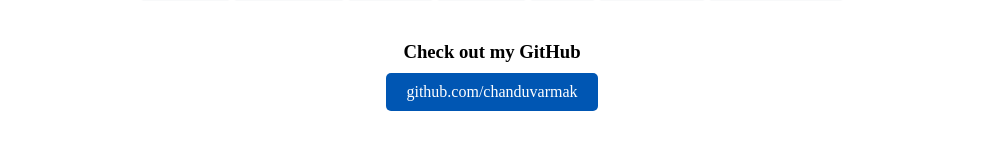
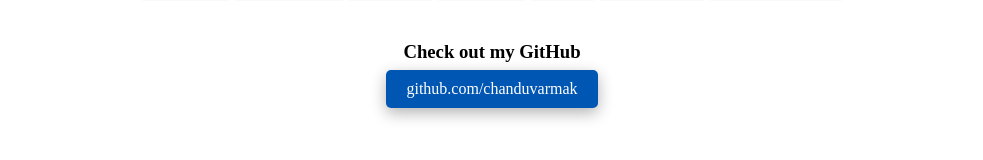
Before and after one commit to chanduvarmak/Portfolio, an Angular app: page / in a window 1280 px wide. In both pictures the pointer is over the link "github.com/chanduvarmak". Shown: the part 1028-1188 px from the top of the page, without its empty margins (148-1131 px from the left). Built offline with nearby package versions, Linux system fonts and the light colour scheme.

Commit message:
added Transition for buttons.

```diff
--- a/src/app/content/content.component.scss
+++ b/src/app/content/content.component.scss
@@ -74,13 +74,14 @@
     color: #fff;
     text-decoration: none;
     border-radius: 5px;
-    transition: background-color 0.3s;
+    transition: background-color 0.3s, transform 0.3s, box-shadow 0.3s;
   }
 
   .github-link a:hover {
     background-color: #0056b3;
+    transform: translateY(-3px);
+    box-shadow: 0 5px 15px rgba(0, 0, 0, 0.3);
   }
-
 
 // contact
 
@@ -105,11 +106,13 @@
     padding: 10px 20px;
     border-radius: 5px;
     cursor: pointer;
-    transition: background-color 0.3s;
+    transition: background-color 0.3s, transform 0.3s, box-shadow 0.3s;
   }
 
   .contact-form button:hover {
     background-color: #0056b3;
+    transform: translateY(-3px);
+    box-shadow: 0 5px 15px rgba(0, 0, 0, 0.3);
   }
 
 // footer
```
